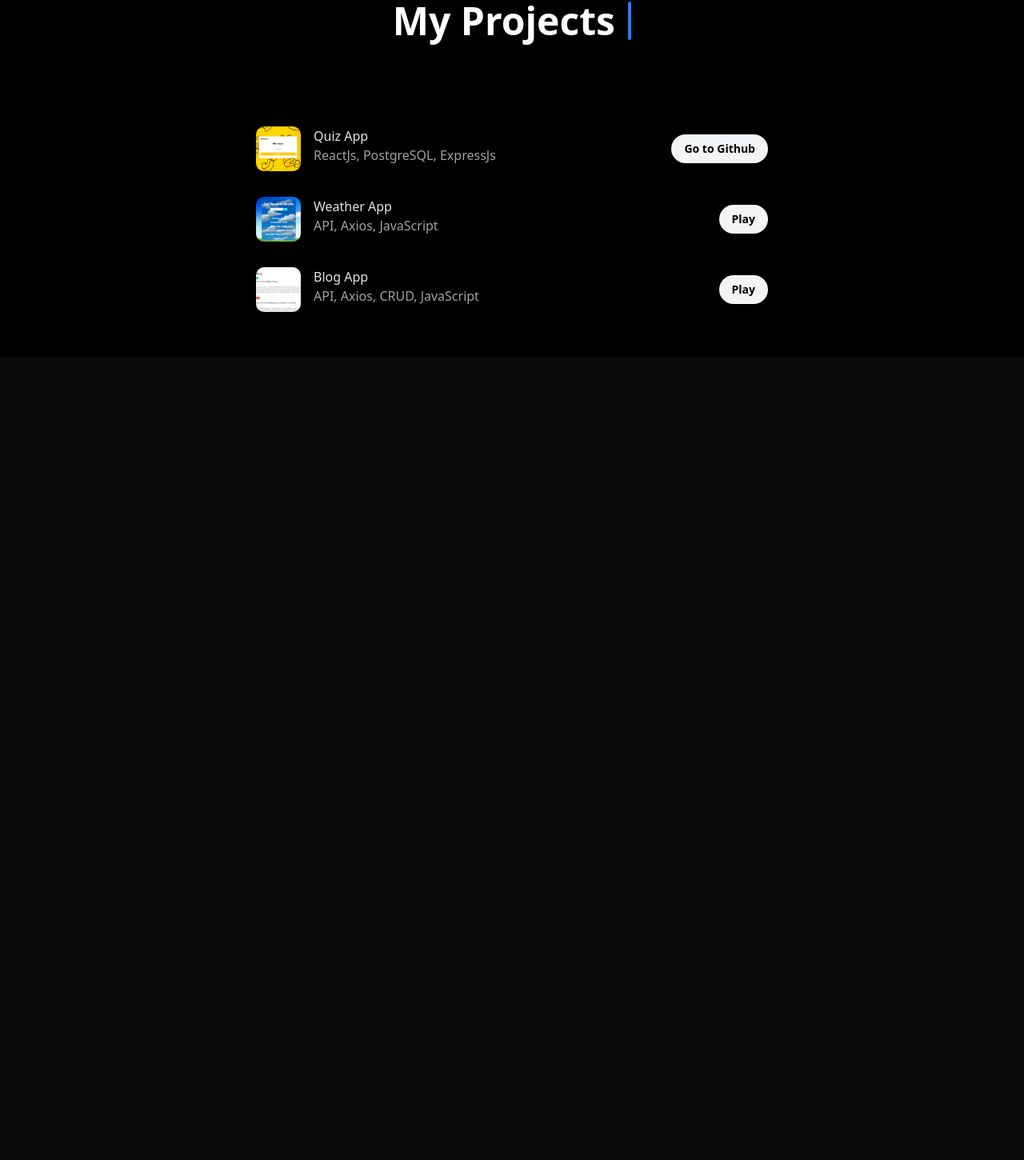
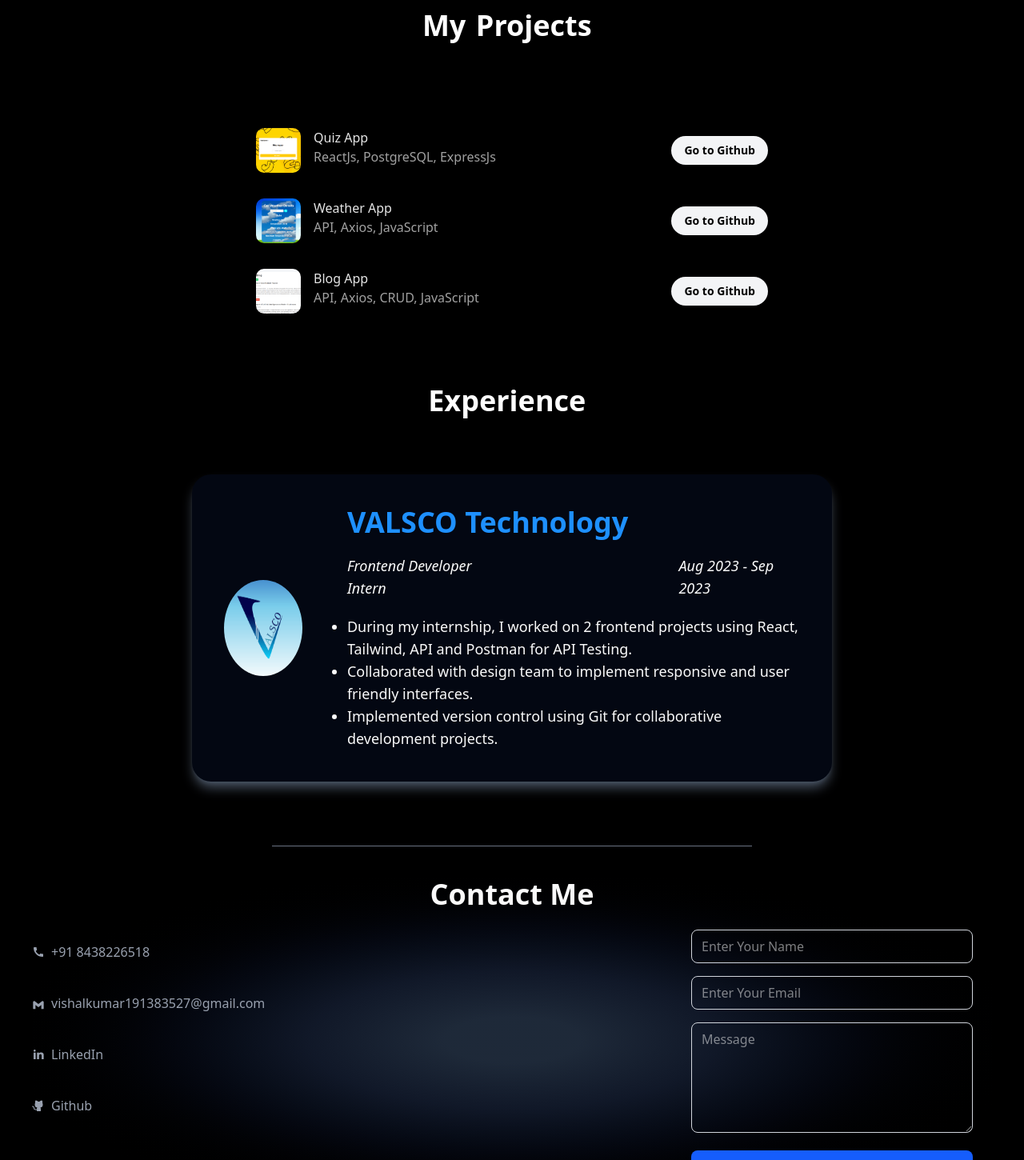
Before and after one commit to Vishal-257/Portfolio, a Next.js app: page / in a window 1280 px wide. Shown: the part 1326-2776 px from the top of the page at 80% size. Before the commit the page ends 1772 px from the top, so only its background shows below. Built offline with nearby package versions, Linux system fonts and the light colour scheme.

Commit message:
Contact Components

```diff
--- a/pages/Hero.tsx
+++ b/pages/Hero.tsx
@@ -1,5 +1,9 @@
 import { Spotlight } from "@/components/ui/spotlight";
+import { MdCall } from "react-icons/md";
 import React from "react";
+import { PiGithubLogoFill } from "react-icons/pi";
+import { BiLogoGmail } from "react-icons/bi";
+import { RiLinkedinFill } from "react-icons/ri";
 import { cn } from "@/lib/utils";
 import { TextGenerateEffect } from "@/components/ui/text-generate-effect";
 import MagicButton from "@/components/ui/MagicButton";
@@ -8,16 +12,18 @@ import Grid from "@/components/grid";
 import { skillsList } from "@/components/skills";
 import Projects from "@/components/projects";
 import { TypewriterEffectSmooth } from "@/components/ui/typewriter-effect";
+import Experience from "@/components/experience";
+import ContactForm from "@/components/contact";
 
 const Hero = () => {
   const data = skillsList;
   const words = " I don't just build websites, I build experiences.";
   const skillTitle = [
     {
-      text: "My",
+      text: "My", className:"text-4xl"
     },
     {
-      text: "Skills",
+      text: "Skills", className:"text-4xl"
     },
   ];
   return (
@@ -33,16 +39,7 @@ const Hero = () => {
         />
         <Spotlight className="top-28 left-80 h-[80vh] w-[50vw]" fill="blue" />
       </div>
-      <div className="relative flex min-h-screen w-full items-center justify-center bg-white dark:bg-black">
-        <div
-          className={cn(
-            "absolute inset-0",
-            "[background-size:40px_40px]",
-            "[background-image:linear-gradient(to_right,#e4e4e7_1px,transparent_1px),linear-gradient(to_bottom,#e4e4e7_1px,transparent_1px)]",
-            "dark:[background-image:linear-gradient(to_right,#262626_1px,transparent_1px),linear-gradient(to_bottom,#262626_1px,transparent_1px)]"
-          )}
-        />
-        {/* Radial gradient for the container to give a faded look */}
+      <div id="home" className="relative flex min-h-screen w-full items-center justify-center bg-white dark:bg-black">
         <div className="pointer-events-none absolute inset-0 flex items-center justify-center bg-white [mask-image:radial-gradient(ellipse_at_center,transparent_20%,black)] dark:bg-black"></div>
         <div className="relative z-20 bg-gradient-to-b from-neutral-200 to-neutral-500 bg-clip-text py-8 text-4xl font-bold text-transparent sm:text-7xl">
           <div className="m-auto text-center flex justify-center items-center flex-col">
@@ -56,12 +53,12 @@ const Hero = () => {
                 duration={0.5}
               />
             </div>
-            <p className="text-lg sm:text-xl md:text-3xl">
+            <p id="about" className="text-lg sm:text-xl md:text-3xl">
               Hi! I am Vishal, An aspiring Software Developer experienced in
               Frontend/Backend Technology, delivering scalable, client-focused
               applications and am committed to writing clean, maintainable code.
             </p>
-            <a href="#about">
+            <a href="#projects">
               <MagicButton
                 otherClasses="w-40"
                 icon={<AiOutlineRight />}
@@ -71,7 +68,7 @@ const Hero = () => {
           </div>
         </div>
       </div>
-      <div className="flex flex-col justify-center items-center">
+      <div id="skills" className="flex flex-col justify-center items-center">
             <TypewriterEffectSmooth words={skillTitle} />
           </div>
       <div className="w-full overflow-x-auto scrollbar-thin scrollbar-thumb-gray-500 scrollbar-track-transparent">
@@ -86,7 +83,31 @@ const Hero = () => {
           ))}
         </div>
       </div>
-      <Projects />
+      <div id="projects">
+        <Projects />
+      </div>
+      <div>
+        <Experience/>
+      </div>
+      <div className="border-t-1 w-1/2 m-auto mb-10 border-gray-500"></div>
+      <footer className=" bg-radial from-gray-800 from-10% via-gray-900 via-30% to-black to-80%">
+        <div id="contact" className="text-xl sm:text-3xl md:text-4xl font-bold text-center"><h1>Contact Me</h1></div>
+        <div className="flex flex-col justify-between sm:flex-row ">
+          <div className="mt-10 text-gray-400 flex flex-row sm:flex-col justify-center sm:justify-normal gap-10 sm:gap-0">
+            <a href="tel:+918438226518"><div className="mb-10 flex flex-row gap-2"><MdCall className="mt-1"/><p className=" hidden sm:block">+91 8438226518</p></div></a>
+            <a href="mailto:vishalkumar191383527@gmail.com"><div className="mb-10 flex flex-row gap-2"><BiLogoGmail className="mt-1.5"/><p className=" hidden sm:block">vishalkumar191383527@gmail.com</p></div></a>
+            <a href="https://www.linkedin.com/in/vishal-kumar-yadav-12b5b4251/" target="_index">
+            <div className="mb-10 flex flex-row gap-2"><RiLinkedinFill className="mt-1"/><p className=" hidden sm:block">LinkedIn</p></div>
+            </a>
+            <a href="https://github.com/Vishal-257" target="_index">
+            <div className="mb-10 flex flex-row gap-2"><PiGithubLogoFill className="mt-1"/><p className=" hidden sm:block">Github</p></div>
+            </a>
+          </div>
+          <div className="w-full sm:w-1/3">
+            <ContactForm/>
+          </div>
+        </div>
+      </footer>
     </div>
   );
 };
--- /dev/null
+++ b/src/components/contact.tsx
@@ -0,0 +1,97 @@
+"use client";
+
+import { useState } from "react";
+
+export default function ContactForm() {
+  const [formData, setFormData] = useState({
+    name: "",
+    email: "",
+    message: ""
+  });
+  const [isSubmitting, setIsSubmitting] = useState(false);
+
+  const handleSubmit = async (event:any) => {
+    event.preventDefault();
+    setIsSubmitting(true);
+
+    try {
+      const response = await fetch("https://api.web3forms.com/submit", {
+        method: "POST",
+        headers: { "Content-Type": "application/json" },
+        body: JSON.stringify({
+          access_key: "ede5a952-c006-4938-8913-47b1e4b016f3",
+          ...formData
+        }),
+      });
+
+      const result = await response.json();
+      if (result.success) {
+        alert("Message sent successfully!");
+        setFormData({ name: "", email: "", message: "" });
+      } else {
+        alert("Failed to send message. Please try again.");
+      }
+    } catch (error) {
+      alert("An error occurred. Please try again.");
+    } finally {
+      setIsSubmitting(false);
+    }
+  };
+
+  const handleChange = (e:any) => {
+    setFormData({
+      ...formData,
+      [e.target.name]: e.target.value
+    });
+  };
+
+  return (
+    <div className="max-w-md ml-auto p-6">
+      <form onSubmit={handleSubmit} className="space-y-4">
+        <div>
+          <input
+            type="text"
+            name="name"
+            value={formData.name}
+            onChange={handleChange}
+            placeholder="Enter Your Name"
+            required
+            className="w-full px-3 py-2 border border-gray-300 rounded-md focus:outline-none focus:ring-2 focus:ring-blue-500"
+          />
+        </div>
+
+        <div>
+          <input
+            type="email"
+            name="email"
+            value={formData.email}
+            onChange={handleChange}
+            placeholder="Enter Your Email"
+            required
+            className="w-full px-3 py-2 border border-gray-300 rounded-md focus:outline-none focus:ring-2 focus:ring-blue-500"
+          />
+        </div>
+
+        <div>
+          <textarea
+            name="message"
+            value={formData.message}
+            onChange={handleChange}
+            placeholder="Message"
+            required
+            rows={5}
+            className="w-full px-3 py-2 border border-gray-300 rounded-md focus:outline-none focus:ring-2 focus:ring-blue-500"
+          />
+        </div>
+
+        <button
+          type="submit"
+          disabled={isSubmitting}
+          className="w-full bg-blue-600 text-white py-2 px-4 rounded-md hover:bg-blue-700 disabled:bg-gray-400 disabled:cursor-not-allowed"
+        >
+          {isSubmitting ? "Sending..." : "Send Message"}
+        </button>
+      </form>
+    </div>
+  );
+}
--- /dev/null
+++ b/src/components/experience.tsx
@@ -0,0 +1,29 @@
+import { TypewriterEffectSmooth } from "./ui/typewriter-effect";
+
+export default function Experience(){
+    const exp = [{text:"Experience", className:"text-4xl"}]
+    return (
+        <div className="my-10 flex flex-col items-center justify-center">
+            <div className=" flex justify-center">
+                <TypewriterEffectSmooth words={exp}/>
+            </div>
+
+            <div className=" border-none m-10 sm:w-160 md:w-200 hover:scale-103 transition-all gap-4 py-10 px-0 sm:px-10 bg-gray-950 shadow-lg shadow-gray-600 h-fit flex flex-col sm:flex-row sm:h-96 rounded-3xl">
+                <div className="items-center flex justify-center mb-5 sm:m-0">
+                    <img src="/componentsAssests/Valsco.png" className="rounded-[50%] h-10 w-10 sm:h-30 sm:w-40" alt="Company logo" />
+                </div>
+                <div className="pl-10">
+                    <a href="https://www.valscotech.com/" target="_blank" className="text-xl md:text-4xl text-[#1E90FF] font-semibold">VALSCO Technology</a>
+                    <div className="my-5 text-xs md:text-lg flex flex-row gap-10 md:gap-55 italic"><p>Frontend Developer Intern</p><p>Aug 2023 - Sep 2023</p></div>
+                    <div className="text-xs md:text-lg">
+                        <ul className="list-disc">
+                            <li>During my internship, I worked on 2 frontend projects using React, Tailwind, API and Postman for API Testing.</li>
+                            <li>Collaborated with design team to implement responsive and user friendly interfaces.</li>
+                            <li>Implemented version control using Git for collaborative development projects.</li>
+                        </ul>
+                    </div>
+                </div>
+            </div>
+        </div>
+    )
+}
--- a/src/components/projects.tsx
+++ b/src/components/projects.tsx
@@ -4,10 +4,10 @@ import { TypewriterEffectSmooth } from "./ui/typewriter-effect";
 const Projects = () => {
   const words = [
     {
-      text: "My",
+      text: "My", className:"text-4xl"
     },
     {
-      text: "Projects",
+      text: "Projects", className:"text-4xl"
     },
   ];
   return (
--- a/src/components/projectsData.tsx
+++ b/src/components/projectsData.tsx
@@ -17,7 +17,7 @@ export const Projects = [
     description: "API, Axios, JavaScript",
     title: "Weather App",
     src: "/componentsAssests/Weather_App.png",
-    ctaText: "Play",
+    ctaText: "Go to Github",
     ctaLink: "https://github.com/Vishal-257/Weather_App",
     content: () => {
       return (
@@ -32,7 +32,7 @@ export const Projects = [
     description: "API, Axios, CRUD, JavaScript",
     title: "Blog App",
     src: "/componentsAssests/Blog_App.png",
-    ctaText: "Play",
+    ctaText: "Go to Github",
     ctaLink: "https://github.com/Vishal-257/Blog_App_Using_OwnAPI",
     content: () => {
       return (
--- a/src/components/ui/floating-navbar.tsx
+++ b/src/components/ui/floating-navbar.tsx
@@ -56,7 +56,7 @@ export const FloatingNav = ({
           duration: 0.2,
         }}
         className={cn(
-          "flex max-w-fit  fixed top-10 inset-x-0 mx-auto border border-transparent dark:border-white/[0.2] rounded-full dark:bg-black bg-white shadow-[0px_2px_3px_-1px_rgba(0,0,0,0.1),0px_1px_0px_0px_rgba(25,28,33,0.02),0px_0px_0px_1px_rgba(25,28,33,0.08)] z-[5000] pr-2 pl-8 py-2  items-center justify-center space-x-4",
+          "flex max-w-fit  fixed top-10 inset-x-0 mx-auto border border-transparent dark:border-white/[0.2] rounded-full dark:bg-black bg-white shadow-[0px_2px_3px_-1px_rgba(0,0,0,0.1),0px_1px_0px_0px_rgba(25,28,33,0.02),0px_0px_0px_1px_rgba(25,28,33,0.08)] z-[5000] pr-8 pl-8 py-2  items-center justify-center space-x-4",
           className
         )}
       >
@@ -72,10 +72,6 @@ export const FloatingNav = ({
             <span className="hidden sm:block text-sm">{navItem.name}</span>
           </a>
         ))}
-        <button className="border text-sm font-medium relative border-neutral-200 dark:border-white/[0.2] text-black dark:text-white px-4 py-2 rounded-full">
-          <span>Login</span>
-          <span className="absolute inset-x-0 w-1/2 mx-auto -bottom-px bg-gradient-to-r from-transparent via-blue-500 to-transparent  h-px" />
-        </button>
       </motion.div>
     </AnimatePresence>
   );
--- a/src/components/ui/typewriter-effect.tsx
+++ b/src/components/ui/typewriter-effect.tsx
@@ -164,24 +164,7 @@ export const TypewriterEffectSmooth = ({
           {renderWords()}{" "}
         </div>{" "}
       </motion.div>
-      <motion.span
-        initial={{
-          opacity: 0,
-        }}
-        animate={{
-          opacity: 1,
-        }}
-        transition={{
-          duration: 0.8,
 
-          repeat: Infinity,
-          repeatType: "reverse",
-        }}
-        className={cn(
-          "block rounded-sm w-[4px]  h-4 sm:h-6 xl:h-12 bg-blue-500",
-          cursorClassName
-        )}
-      ></motion.span>
     </div>
   );
 };
```
Also changed, not shown: public/componentsAssests/Valsco.png (added), public/componentsAssests/contact.png (added).
